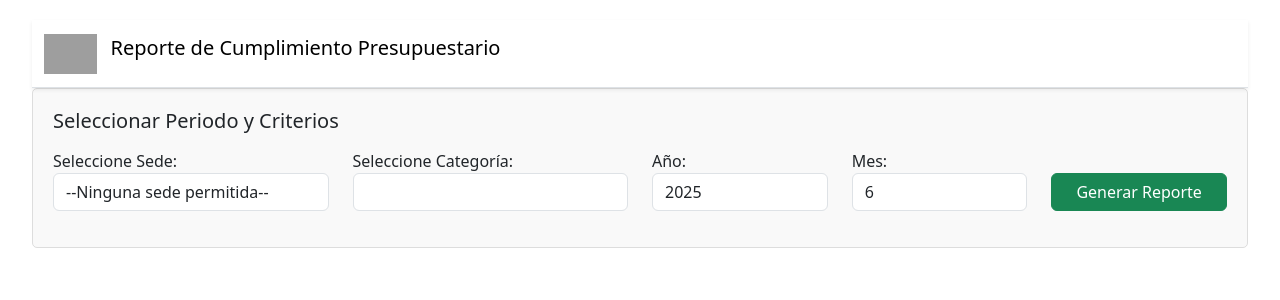
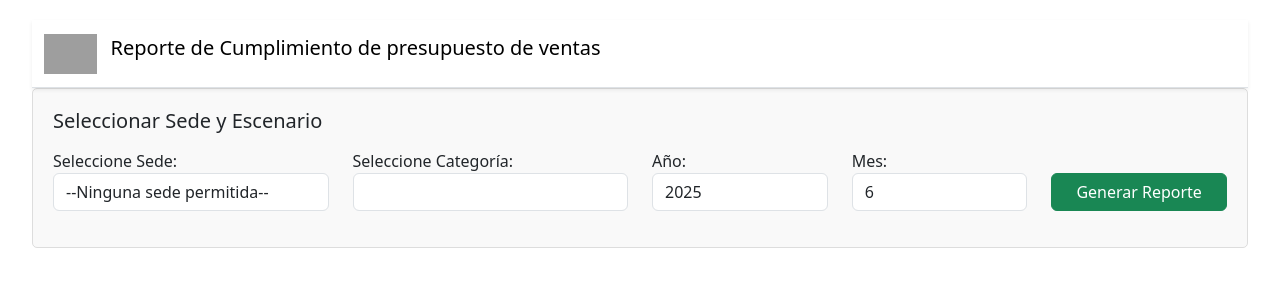
Before and after one commit to IIpapuII/ProyectoMercaSur, a Django app: template presupuesto/templates/reporte_cumplimiento.html in a window 1280 px wide. Shown: the top 300 px of the page. Run offline with Django 5.2, Linux system fonts and the light colour scheme; the template is opened without the code that fills it: values that come from a table or form of the project are taken from there, others are empty; parts of the project's set-up code (start-up, migrations or seed data) failed here and were passed over; some libraries are stand-ins or nearby versions; grey boxes are pictures that could not be loaded.

Commit message:
Corrección de proceso para presupuestos

```diff
--- a/automatizaciones/admin.py
+++ b/automatizaciones/admin.py
@@ -86,7 +86,7 @@ class DescuentoDiarioAdmin(ImportExportModelAdmin):
     fields = values
     list_display = values
     search_fields = ['departamento', 'secciones', 'familia', 'ean']
-    list_filter = ['dia', 'fecha_inicio', 'fecha_fin']
+    list_filter = ['dia', 'departamento', 'secciones', 'familia', 'fecha_inicio', 'fecha_fin']
     ordering = ['fecha_inicio', 'fecha_fin']
     date_hierarchy = 'fecha_inicio'
 
--- a/presupuesto/task.py
+++ b/presupuesto/task.py
@@ -15,14 +15,15 @@ def cargar_ventas_hoy_ecenarios():
     print(hoy)
     cargasr_ventas_reales_ecenarios(hoy, hoy)
 
-
+@shared_task
 def cargar_ventas_historicas():
     """
     Tarea Celery: ejecuta cargar_ventas_reales dia a dia,
     recorriendo meses y días mediante el módulo calendar
     desde enero de 2024 hasta la fecha actual.
     """
-    inicio = date(2025, 6, 16)
+    mes = date.today().month
+    inicio = date(2025, mes, 1)
     fin = date.today()
 
     # Iterar años, meses y días con calendar
--- a/presupuesto/templates/dashboard_presupuesto.html
+++ b/presupuesto/templates/dashboard_presupuesto.html
@@ -37,7 +37,7 @@
           <a class="navbar-brand" href="#">
             <img src="https://notificaciones.mercasur.com.co:9180/assets/logo-DvbfM2Z9.svg"
                  alt="Logo" height="40" class="me-2">
-            <span class="h5 mb-0">Reporte de Cumplimiento Presupuestario General</span>
+            <span class="h5 mb-0">Reporte de Cumplimiento de presupuesto de ventas General</span>
           </a>
           {% if is_administrativo %}
             <a href="{% url 'vista_reporte_cumplimiento' %}"
--- a/presupuesto/templates/reporte_cumplimiento.html
+++ b/presupuesto/templates/reporte_cumplimiento.html
@@ -4,7 +4,7 @@
 <html lang="es">
 <head>
     <meta charset="UTF-8">
-    <title>Reporte de Cumplimiento Presupuestario</title>
+    <title>Reporte de Cumplimiento Presupuesto de ventas</title>
     <link rel="icon" href="{% static 'images/favicon.ico' %}">
     <link href="https://cdn.jsdelivr.net/npm/bootstrap@5.3.3/dist/css/bootstrap.min.css" rel="stylesheet">
     <script src="https://cdn.jsdelivr.net/npm/chart.js"></script>
@@ -66,7 +66,7 @@
             <div class="container-fluid">
                 <a class="navbar-brand" href="https://notificaciones.mercasur.com.co:9180/inicio-sesion">
                     <img src="https://notificaciones.mercasur.com.co:9180/assets/logo-DvbfM2Z9.svg" alt="Logo" height="40" class="d-inline-block align-text-top me-2">
-                    <span class="h5 mb-0">Reporte de Cumplimiento Presupuestario</span>
+                    <span class="h5 mb-0">Reporte de Cumplimiento de presupuesto de ventas</span>
                 </a>
                 {% if is_administrativo %}
                 <a href="{% url "dashboard_presupuesto" %}"
@@ -95,7 +95,7 @@
         {% endif %}
 
         <div class="form-section mb-4">
-            <h3 class="h5 mb-3">Seleccionar Periodo y Criterios</h3>
+            <h3 class="h5 mb-3">Seleccionar Sede y Escenario</h3>
             <form method="get" action="{% url 'vista_reporte_cumplimiento' %}">
                 {{ filtro_form.non_field_errors }}
                  <div class="row align-items-end">
```
